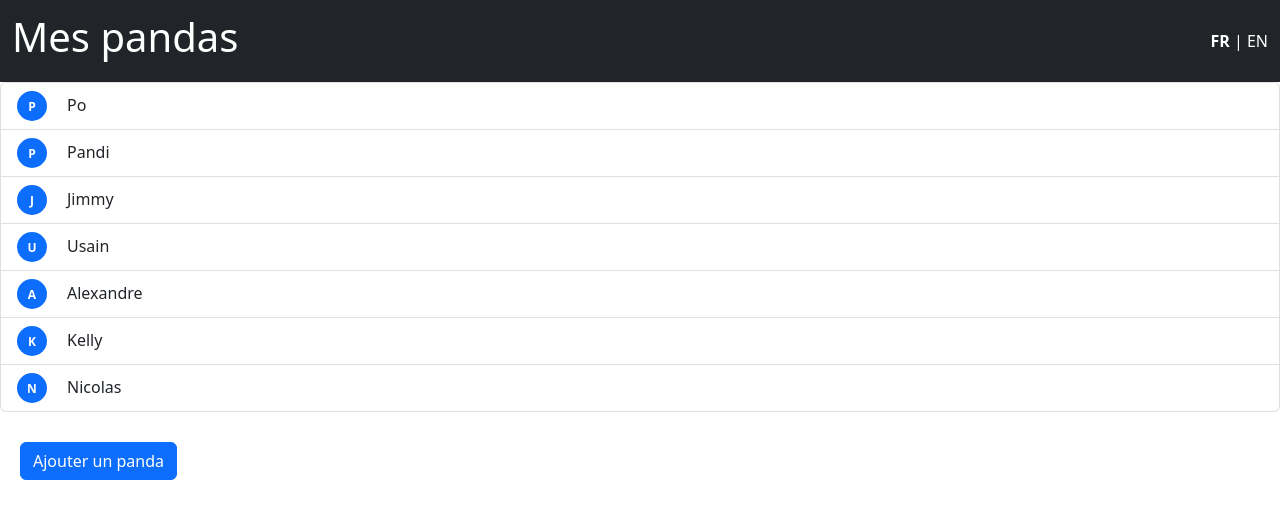
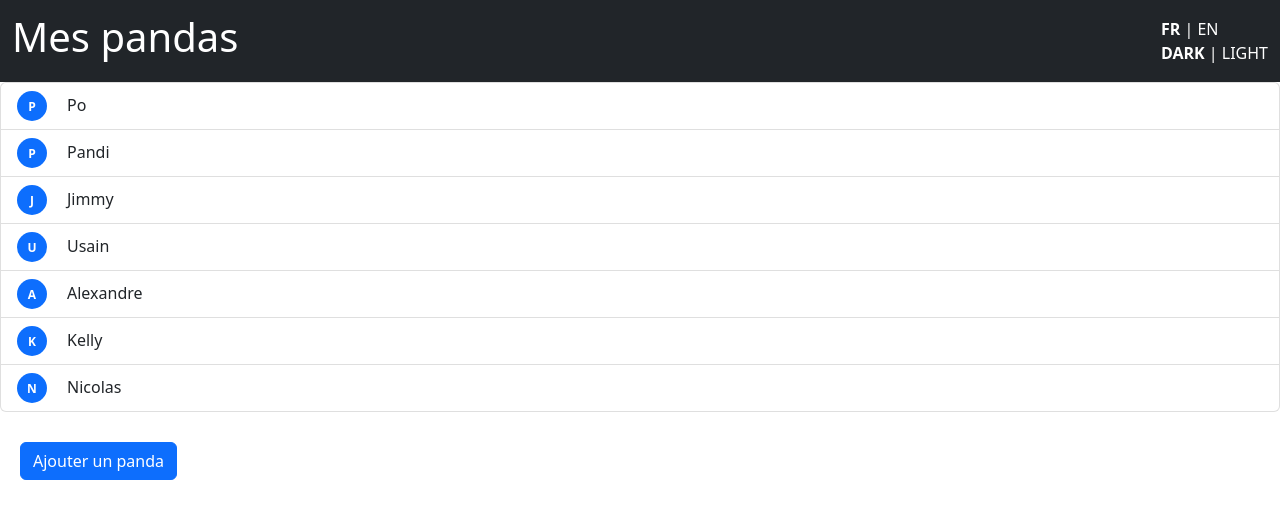
Before and after one commit to chawax/tp-my-pandas, a React (Create React App) app: page / in a window 1280 px wide. Shown: the top 518 px of the page. Built offline with nearby package versions, Linux system fonts and the light colour scheme; data requests are answered from the project's data file.

Commit message:
Context API

```diff
--- a/src/App.tsx
+++ b/src/App.tsx
@@ -1,6 +1,7 @@
 import { QueryClient, QueryClientProvider } from '@tanstack/react-query';
 import { ReactQueryDevtools } from '@tanstack/react-query-devtools';
 import Router from './components/Router';
+import { DisplayModeProvider } from './context/DisplayModeProvider';
 
 const queryClientProvider = new QueryClient({
   defaultOptions: {
@@ -13,10 +14,12 @@ const queryClientProvider = new QueryClient({
 
 function App() {
   return (
-    <QueryClientProvider client={queryClientProvider}>
-      <Router />
-      <ReactQueryDevtools initialIsOpen={false} />
-    </QueryClientProvider>
+    <DisplayModeProvider>
+      <QueryClientProvider client={queryClientProvider}>
+        <Router />
+        <ReactQueryDevtools initialIsOpen={false} />
+      </QueryClientProvider>
+    </DisplayModeProvider>
   );
 }
 
--- a/src/components/Header.tsx
+++ b/src/components/Header.tsx
@@ -1,18 +1,25 @@
+import { useContext } from 'react';
 import { useTranslation } from 'react-i18next';
 import { Nav, Navbar, NavbarBrand } from 'reactstrap';
+import DisplayModeContext from '../context/DisplayModeContext';
 
 const styles = {
-  languageEnabled: {
+  enabled: {
     cursor: 'pointer',
     fontWeight: 'bold',
   },
-  languageDisabled: {
+  disabled: {
     cursor: 'pointer',
     fontWeight: 'normal',
   },
 };
 
 type ChooseLanguageProps = {
+  code: string;
+  label: string;
+};
+
+type ChooseDisplayModeProps = {
   code: string;
   label: string;
 };
@@ -26,8 +33,8 @@ const ChooseLanguage = (props: ChooseLanguageProps) => {
 
   const style: React.CSSProperties =
     i18n.language === props.code
-      ? (styles.languageEnabled as React.CSSProperties)
-      : (styles.languageDisabled as React.CSSProperties);
+      ? (styles.enabled as React.CSSProperties)
+      : (styles.disabled as React.CSSProperties);
 
   return (
     <span
@@ -41,17 +48,47 @@ const ChooseLanguage = (props: ChooseLanguageProps) => {
   );
 };
 
+const ChooseDisplayMode = (props: ChooseDisplayModeProps) => {
+  const { displayMode, toggleDisplayMode } = useContext(DisplayModeContext);
+
+  const style: React.CSSProperties =
+    displayMode === props.code
+      ? (styles.enabled as React.CSSProperties)
+      : (styles.disabled as React.CSSProperties);
+
+  return (
+    <span style={style} onClick={toggleDisplayMode}>
+      {props.label}
+    </span>
+  );
+};
+
 const Header = () => {
   const { t } = useTranslation();
+  const { displayMode } = useContext(DisplayModeContext);
+  const navbarColor = displayMode === 'dark' ? 'dark' : 'light';
+  const textColor = displayMode === 'dark' ? '#FFF' : '#000';
   return (
-    <Navbar color="dark" dark expand="md">
-      <NavbarBrand>
+    <Navbar
+      color={navbarColor}
+      dark
+      expand="md"
+      className="d-flex justify-content-between"
+    >
+      <NavbarBrand style={{ color: textColor }}>
         <h1>{t('app.title')}</h1>
       </NavbarBrand>
-      <Nav style={{ color: 'white' }}>
-        <ChooseLanguage code="fr" label="FR" />
-        &nbsp;|&nbsp;
-        <ChooseLanguage code="en" label="EN" />
+      <Nav style={{ color: textColor, flexDirection: 'column' }}>
+        <div>
+          <ChooseLanguage code="fr" label="FR" />
+          &nbsp;|&nbsp;
+          <ChooseLanguage code="en" label="EN" />
+        </div>
+        <div>
+          <ChooseDisplayMode code="dark" label="DARK" />
+          &nbsp;|&nbsp;
+          <ChooseDisplayMode code="light" label="LIGHT" />
+        </div>
       </Nav>
     </Navbar>
   );
--- /dev/null
+++ b/src/context/DisplayModeContext.ts
@@ -0,0 +1,14 @@
+import { createContext } from 'react';
+import { DisplayMode } from '../types/DisplayMode';
+
+type DisplayModeContextProps = {
+  displayMode: DisplayMode;
+  toggleDisplayMode: () => void;
+};
+
+const DisplayModeContext = createContext<DisplayModeContextProps>({
+  displayMode: 'dark',
+  toggleDisplayMode: () => {},
+});
+
+export default DisplayModeContext;
--- /dev/null
+++ b/src/context/DisplayModeProvider.tsx
@@ -0,0 +1,19 @@
+import React, { useState } from 'react';
+import { DisplayMode } from '../types/DisplayMode';
+import DisplayModeContext from './DisplayModeContext';
+
+type DisplayModeProviderProps = {
+  children: React.ReactNode;
+};
+
+export const DisplayModeProvider = ({ children }: DisplayModeProviderProps) => {
+  const [displayMode, setDisplayMode] = useState<DisplayMode>('dark');
+  const toggleDisplayMode = () => {
+    setDisplayMode(displayMode === 'dark' ? 'light' : 'dark');
+  };
+  return (
+    <DisplayModeContext.Provider value={{ displayMode, toggleDisplayMode }}>
+      {children}
+    </DisplayModeContext.Provider>
+  );
+};
--- /dev/null
+++ b/src/types/DisplayMode.ts
@@ -0,0 +1 @@
+export type DisplayMode = 'dark' | 'light';
```
Also changed, not shown: 1 other file (tests, documents, lock files or other folders).
